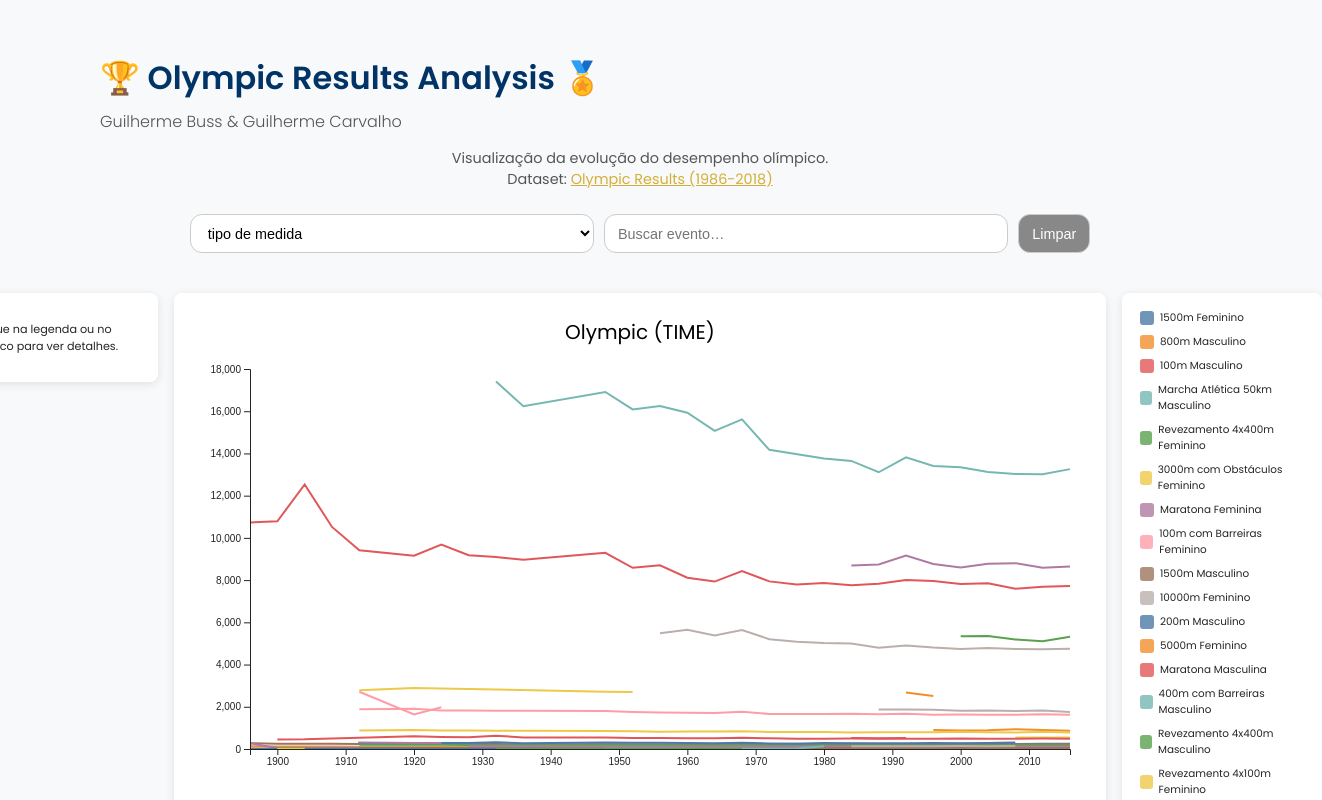
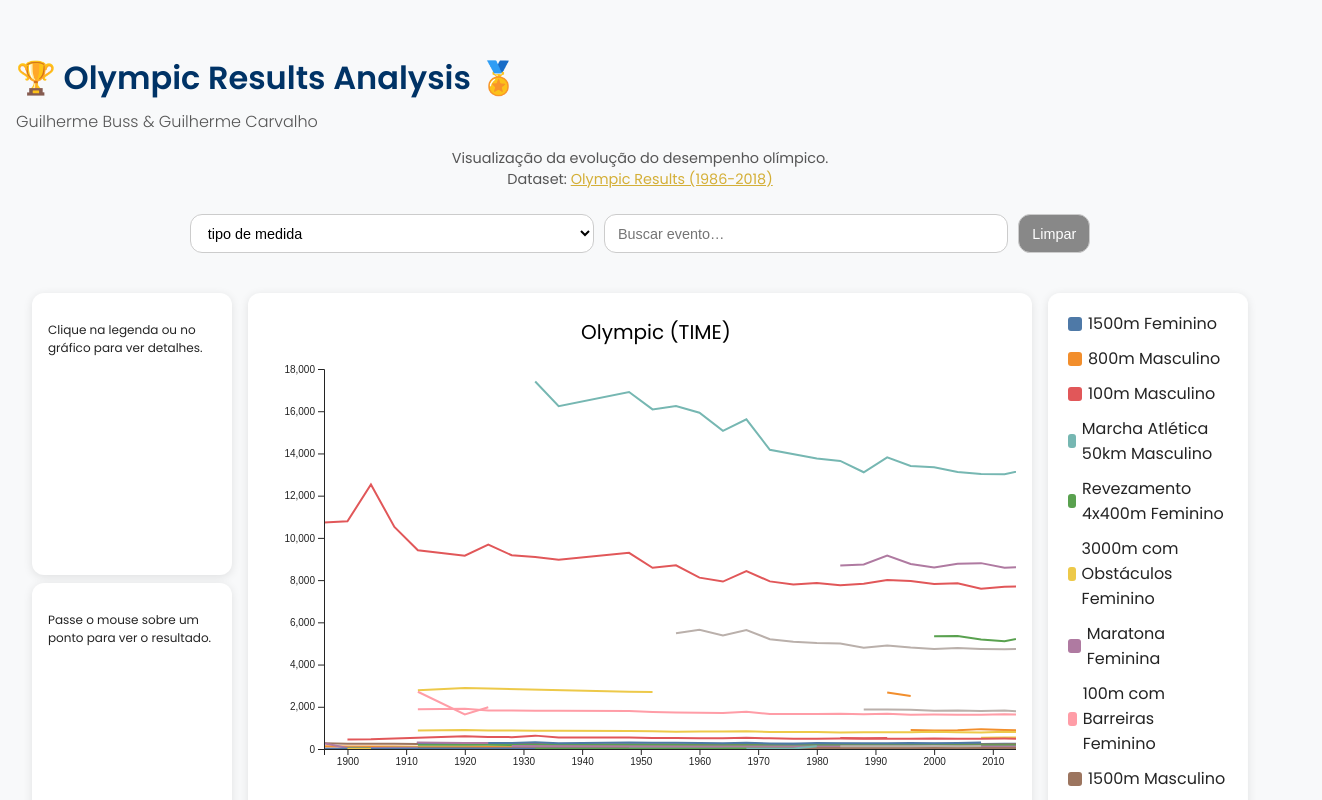
Before and after one commit to FGV-VIS-2025/tarefa-4-analise_de_resultados-olimpiadas, a SvelteKit app: page / in a window 1280 px wide. Shown: the top 800 px of the page, 1322 px wide, since content can reach past the window. Built offline with nearby package versions, Linux system fonts and the light colour scheme.

Commit message:
Hover atualizado, foto do atleta agora aparece.

```diff
--- a/src/components/Graph.svelte
+++ b/src/components/Graph.svelte
@@ -1,296 +1,317 @@
 <script>
-import { onMount } from 'svelte';
+	import { onMount, onDestroy } from 'svelte';
 	import * as d3 from 'd3';
 
+	/* props ---------------------------------------------------------- */
 	export let csvUrl;
-export let measure;
-export let filter = '';
-export let valueTypes = [];
+	export let measure     = '';
+	export let searchQuery = '';      /* usado pela página */
+	export let valueTypes  = [];
 
-const m = { t: 60, r: 20, b: 60, l: 60 };
-const W = 900, H = 500;
+	/* layout --------------------------------------------------------- */
+	const margin = { top: 60, right: 20, bottom: 60, left: 60 };
+	const chartHeight = 500;
+	let chartWidth = 600;
 
-let svgEl, rawData = [], filteredData = [], groups = [], legendGroups = [];
-let x, y, col;
-let activeSport = null;
-let ttVisible = false;
-let tt = { x:0, y:0, sport:'', athlete:'', value:0, year:0 };
+	let svgRef, chartContainerRef, ro;   /* ResizeObserver */
 
-// variáveis de info-card
-let introYear, recordAthlete, recordValue, recordYear;
+	/* data & state --------------------------------------------------- */
+	let rawData=[], filtered=[], groups=[], legend=[];
+	let xScale,yScale,color;
 
-onMount(async () => {
+	let activeEvent=null;
+	let introYear, recordRow, recAth, recVal, recYear;
+	let recPhoto='', recFlag='';
+
+	/* hover ---------------------------------------------------------- */
+	let hoverVisible=false;
+	let hover={sport:'',athlete:'',year:0,value:0,country:'',photo:'',flag:''};
+	const cache=new Map();
+
+	/* --------------------------- mount ------------------------------ */
+	onMount(async ()=>{
 		rawData = await d3.csv(csvUrl);
-    valueTypes = [...new Set(rawData.map(d => d.value_type))].filter(Boolean);
-    if (valueTypes.length && !measure) measure = valueTypes[0];
-    applyFilters();
+		valueTypes=[...new Set(rawData.map(d=>d.value_type))].filter(Boolean);
+		if(!measure && valueTypes.length) measure=valueTypes[0];
+
+		updateWidth();
+		if(typeof ResizeObserver!=='undefined'){
+			ro=new ResizeObserver(updateWidth);
+			ro.observe(chartContainerRef);
+		}
+		filterData();
 	});
+	onDestroy(()=>ro?.disconnect());
 
-$: if (rawData.length || measure || filter) applyFilters();
+	/* reactivos */
+	$: { rawData; measure; searchQuery; rawData.length && filterData(); }
 
-function applyFilters() {
-    filteredData = rawData.filter(d =>
-    d.medal_type === 'GOLD' &&
-    !isNaN(+d.value_unit) &&
-    (measure ? d.value_type === measure : true)
+	/* ------------------------- helpers ----------------------------- */
+	function updateWidth(){
+		if(!chartContainerRef) return;
+		const w=chartContainerRef.clientWidth;
+		chartWidth=Math.max(300, w - margin.left - margin.right);
+		draw();
+	}
+
+	function filterData() {
+    filtered = rawData.filter(r =>
+      r.medal_type === 'GOLD' &&
+      !isNaN(+r.value_unit) &&
+      (!measure || r.value_type === measure)
     );
-    if (filter.trim()) {
-    const term = filter.trim().toLowerCase();
-    filteredData = filteredData.filter(d =>
-        d.event_title.toLowerCase().includes(term)
-    );
+
+    // Apply search filter
+    if (searchQuery.trim()) {
+      const q = searchQuery.trim().toLowerCase();
+      filtered = filtered.filter(r => r.event_title.toLowerCase().includes(q));
     }
-    groups       = Array.from(d3.group(filteredData, d => d.event_title));
-    legendGroups = groups.map(([ev]) => ev);
 
-    // escala de cor fixa pra todos
-    col = d3.scaleOrdinal()
-    .domain(legendGroups)
-    .range(d3.schemeTableau10);
+    // Group filtered data
+    groups = Array.from(d3.group(filtered, r => r.event_title));
+    legend = groups.map(([ev]) => ev);
+    color = d3.scaleOrdinal().domain(legend).range(d3.schemeTableau10);
 
     draw();
   }
 
-function selectSport(evName) {
-    activeSport = activeSport === evName ? null : evName;
-    ttVisible   = false;
-    calcSportInfo();
+  $: { rawData, measure, searchQuery, rawData.length && filterData(); }
+
+	function selectEvent(ev){
+		activeEvent = activeEvent===ev ? null : ev;
+		hoverVisible=false;
+		calcInfo();
 		draw();
 	}
 
-// calcula introYear e record do esporte ativo
-function calcSportInfo() {
-    if (!activeSport) return;
-    const data = rawData.filter(d =>
-    d.event_title === activeSport &&
-    d.medal_type === 'GOLD' &&
-    !isNaN(+d.value_unit)
-    );
-    introYear = d3.min(data, d => +d.ano);
-    const rec = data.reduce((a,b) => +b.value_unit > +a.value_unit ? b : a);
-    recordAthlete = rec.athlete_full_name;
-    recordValue   = rec.value_unit;
-    recordYear    = rec.ano;
+	function calcInfo(){
+		if(!activeEvent) return;
+		const rows = rawData.filter(r=>r.event_title===activeEvent && r.medal_type==='GOLD');
+		introYear = d3.min(rows,r=>+r.ano);
+		recordRow = measure==='TIME'
+			? rows.reduce((a,b)=>+b.value_unit<+a.value_unit?b:a)
+			: rows.reduce((a,b)=>+b.value_unit>+a.value_unit?b:a);
+
+		recAth = recordRow.athlete_full_name;
+		recVal = recordRow.value_unit;
+		recYear= recordRow.ano;
+
+		const k=recordRow.athlete_url||recordRow.athlete_link||'';
+		if(k && !cache.has(k)){
+			fetch(k).then(r=>r.text()).then(h=>{
+				const d=new DOMParser().parseFromString(h,'text/html');
+				cache.set(k,{
+					photo:d.querySelector('section picture img')?.src||'',
+					flag :d.querySelector('section img[alt][src*="noc"]')?.src||''
+				});
+				const o=cache.get(k); recPhoto=o.photo; recFlag=o.flag;
+			}).catch(()=>cache.set(k,{photo:'',flag:''}));
+		}else if(k){const o=cache.get(k)||{}; recPhoto=o.photo; recFlag=o.flag;}
 	}
 
-function draw() {
-    if (!svgEl) return;
-    const svg = d3.select(svgEl);
+	async function showHover(row){
+		hover={sport:row.event,athlete:row.raw.athlete_full_name,
+		       year:row.year,value:row.val,country:row.raw.country_name,
+		       photo:'',flag:''};
+		const k=row.raw.athlete_url||row.raw.athlete_link||'';
+		if(k && !cache.has(k)){
+			try{
+				const html=await (await fetch(k)).text();
+				const d=new DOMParser().parseFromString(html,'text/html');
+				cache.set(k,{
+					photo:d.querySelector('section picture img')?.src||'',
+					flag :d.querySelector('section img[alt][src*="noc"]')?.src||''
+				});
+			}catch{cache.set(k,{photo:'',flag:''});}
+		}
+		if(k){const o=cache.get(k)||{}; hover.photo=o.photo; hover.flag=o.flag;}
+		hoverVisible=true;
+	}
+	const hideHover=()=>hoverVisible=false;
+	const resetAll = ()=>{activeEvent=null; hoverVisible=false; draw();};
+
+	/* --------------------------- draw ------------------------------ */
+	function draw(){
+		if(!svgRef) return;
+		const svg=d3.select(svgRef)
+			.attr('width',chartWidth+margin.left+margin.right)
+			.attr('height',chartHeight);
 		svg.selectAll('*').remove();
 
-    const displayGroups = activeSport
-    ? groups.filter(([ev]) => ev === activeSport)
+		const useGroups = activeEvent
+			? groups.filter(([ev])=>ev===activeEvent)
 			: groups;
 
-    if (!displayGroups.length) {
+		const years = useGroups.flatMap(([,v])=>v.map(r=>+r.ano));
+		const vals  = useGroups.flatMap(([,v])=>v.map(r=>+r.value_unit));
+		if(!years.length){
 			svg.append('text')
-        .attr('x', W/2).attr('y', H/2)
+				.attr('x',(chartWidth+margin.left+margin.right)/2)
+				.attr('y',chartHeight/2)
 				.attr('text-anchor','middle')
 				.text('Sem dados');
 			return;
 		}
 
-    const years = displayGroups.flatMap(([, v]) => v.map(d => +d.ano));
-    const vals  = displayGroups.flatMap(([, v]) => v.map(d => +d.value_unit));
+		xScale=d3.scaleLinear().domain(d3.extent(years))
+			.range([margin.left, margin.left+chartWidth]);
+		yScale=d3.scaleLinear().domain([0, d3.max(vals)]).nice()
+			.range([chartHeight-margin.bottom, margin.top]);
 
-    x = d3.scaleLinear()
-    .domain(d3.extent(years)).range([m.l, W-m.r]);
-    y = d3.scaleLinear()
-    .domain([0, d3.max(vals)]).nice().range([H-m.b, m.t]);
+		const line=d3.line().x(d=>xScale(d.year)).y(d=>yScale(d.val));
 
-    const line = d3.line()
-    .x(d => x(d.year))
-    .y(d => y(d.val));
-
-    // título
 		svg.append('text')
-    .attr('x', W/2).attr('y', 30)
+			.attr('x',(chartWidth+margin.left+margin.right)/2)
+			.attr('y',30)
 			.attr('text-anchor','middle')
 			.attr('font-size','20px')
 			.text(`Olympic (${measure})`);
 
-    displayGroups.forEach(([ev, rows]) => {
-    const serie = rows.map(r => ({
-        year: +r.ano, val: +r.value_unit, raw: r, event: ev
-    })).sort((a,b)=>a.year-b.year);
+		useGroups.forEach(([ev,rows])=>{
+			const series=rows.map(r=>({year:+r.ano,val:+r.value_unit,raw:r,event:ev}))
+				.sort((a,b)=>a.year-b.year);
 
-    const maxPoint = serie.reduce((a,b)=> b.val>a.val?b:a);
+			svg.append('path').datum(series)
+				.attr('fill','none').attr('stroke',color(ev)).attr('stroke-width',2)
+				.attr('d',line)
+				.style('cursor','pointer')
+				.on('click',e=>{e.stopPropagation();selectEvent(ev);});
 
-    // linha
-    svg.append('path')
-        .datum(serie)
-        .attr('fill','none')
-        .attr('stroke',col(ev))
-        .attr('stroke-width',2)
-        .style('cursor','pointer')
-        .on('click', evt => { evt.stopPropagation(); selectSport(ev) })
-        .attr('d', line);
-
-    // pontos
-    if (activeSport===ev) {
-        svg.selectAll(null)
-        .data(serie)
-        .enter().append('circle')
-        .attr('cx', d=>x(d.year))
-        .attr('cy', d=>y(d.val))
-        .attr('r', d=> d===maxPoint?6:3)
-        .attr('fill', d=> d===maxPoint?'white':col(ev))
-        .attr('stroke', d=> d===maxPoint?col(ev):null)
-        .attr('stroke-width', d=> d===maxPoint?2:0)
-        .style('cursor','pointer')
-        .on('click', (event, d) => {
-        event.stopPropagation();
-        showTooltip(event, d);
-        });
-    }
+			svg.selectAll(null).data(series).enter().append('circle')
+				.attr('cx',d=>xScale(d.year)).attr('cy',d=>yScale(d.val))
+				.attr('r',8).attr('fill','transparent')
+				.on('mouseenter',(_,d)=>showHover(d))
+				.on('mouseleave',hideHover)
+				.on('click',e=>{e.stopPropagation();selectEvent(ev);});
 		});
 
-    // eixos
 		svg.append('g')
-    .attr('transform',`translate(0,${H-m.b})`)
-    .call(d3.axisBottom(x).ticks(10).tickFormat(d3.format('d')));
+			.attr('transform',`translate(0,${chartHeight-margin.bottom})`)
+			.call(d3.axisBottom(xScale).ticks(10).tickFormat(d3.format('d')));
 		svg.append('g')
-    .attr('transform',`translate(${m.l},0)`)
-    .call(d3.axisLeft(y));
+			.attr('transform',`translate(${margin.left},0)`)
+			.call(d3.axisLeft(yScale));
 	}
-
-function showTooltip(event, d) {
-  tt = {
-    x: event.clientX,
-    y: event.clientY,
-    sport: d.event,
-    athlete: d.raw.athlete_full_name,
-    value: d.val,
-    year: d.year
-  };
-  ttVisible = true;
-}
-
-function handleClickOutside() {
-    activeSport = null;
-    ttVisible   = false;
-    draw();
-}
-
-function getNoDataMessage(){ return ''; }
 </script>
 
-<style>
-  .dashboard {
-    display: grid;
-    grid-template-columns: 200px 1fr 200px;
-    gap: 1rem;
-    align-items: start;
-    justify-content: center;
-    max-width: 1200px;
-    margin: 0 auto;
-    padding: 1rem;
-  }
-
-  .info-card,
-  .chart-container,
-  .legend {
-    background: #fff;
-    padding: 1rem;
-    border-radius: 8px;
-    box-shadow: 0 2px 10px rgba(0,0,0,.1);
-  }
-
-  .info-card {
-    font-size: 0.7rem;
-  }
-
-  .legend {
-    max-height: 500px;
-    overflow-y: auto;
-    font-size: .85rem;
-  }
-
-  .legend-item {
-    display: flex;
-    align-items: center;
-    font-size: 0.65rem;
-    margin-bottom: 6px;
-    padding: 1px 2px;
-    border-radius: 4px;
-    cursor: pointer;
-    transition: background-color .2s, transform .2s;
-  }
-  .legend-item:hover {
-    background-color: rgba(0,0,0,.05);
-  }
-  .legend-item.active {
-    background-color: rgba(212,175,55,0.2);
-    transform: scale(1.03);
-  }
-
-  .swatch {
-    width: 14px;
-    height: 14px;
-    border-radius: 3px;
-    margin-right: 6px;
-    transition: transform .2s, opacity .2s;
-    opacity: 0.8;
-  }
-  .legend-item.active .swatch {
-    transform: scale(1.4);
-    opacity: 1;
-  }
-
-  .tt {
-  position: fixed;
-  background: white;
-  border: 1px solid #ccc;
-  border-radius: 4px;
-  padding: 0.5rem;
-  font-size: 0.8rem;
-  box-shadow: 0 2px 6px rgba(0,0,0,0.15);
-  pointer-events: none;
-  z-index: 1000;
-  max-width: 150px;
-}
-
-</style>
-
-<div class="dashboard" on:click={handleClickOutside}>
-<!-- Info-card -->
+<div class="dashboard" on:click={resetAll}>
+  <div class="cards-column">
+	<!-- info-card -->
 	<aside class="info-card">
-    {#if activeSport}
-    <h2>{activeSport}</h2>
+		{#if activeEvent}
+			<h2>{activeEvent}</h2>
 			<p><b>Introduzido em:</b> {introYear}</p>
-    <p><b>Recorde:</b> {recordValue} ({measure.toLowerCase()})</p>
-    <p><b>Atleta:</b> {recordAthlete} em {recordYear}</p>
+			<p><b>Recorde mundial:</b> {recVal} ({measure.toLowerCase()})</p>
+			<p><b>Atleta:</b> {recAth} – {recYear}</p>
+			{#if recPhoto}<img class="ath-img" src={recPhoto} alt={recAth}/>{/if}
+			<p><b>País:</b> {recordRow.country_name}
+				{#if recFlag}<img class="flag" src={recFlag} alt={recordRow.country_name}/>{/if}
+			</p>
 		{:else}
 			<p>Clique na legenda ou no gráfico para ver detalhes.</p>
 		{/if}
 	</aside>
 
-<!-- Gráfico -->
-<div class="chart-container">
-    <svg bind:this={svgEl} width={W} height={H}></svg>
+	<!-- hover-card -->
+	<aside class="hover-card">
+		{#if hoverVisible}
+			<h3>Resultado do ponto</h3>
+			<p><b>{hover.sport}</b> – {hover.year}</p>
+			{#if hover.photo}<img class="ath-img" src={hover.photo} alt={hover.athlete}/>{/if}
+			<p><b>Atleta:</b> {hover.athlete}</p>
+			<p><b>País:</b> {hover.country}
+				{#if hover.flag}<img class="flag" src={hover.flag} alt={hover.country}/>{/if}
+			</p>
+			<p><b>Resultado:</b> {hover.value}
+				{measure==='TIME'?' s':measure==='DISTANCE'?' m':measure==='WEIGHT'?' kg':''}
+			</p>
+		{:else}
+			<p>Passe o mouse sobre um ponto para ver o resultado.</p>
+		{/if}
+	</aside>
   </div>
 
-<!-- Legenda -->
-{#if legendGroups.length}
+	<!-- gráfico -->
+	<div class="chart-container" bind:this={chartContainerRef}>
+		<svg bind:this={svgRef}></svg>
+	</div>
+
+	<!-- legenda -->
 	<aside class="legend">
-    {#each legendGroups as ev}
-    <div
-        class="legend-item"
-        class:active={activeSport === ev}
-        on:click|stopPropagation={() => selectSport(ev)}>
-        <span class="swatch" style="background:{col(ev)}"></span>
-        {ev}
+		{#each legend as ev}
+			<div class="legend-item" role="button" tabindex="0"
+			     class:active={activeEvent===ev}
+			     on:click|stopPropagation={()=>selectEvent(ev)}>
+				<span class="swatch" style="background:{color(ev)}"></span>{ev}
 			</div>
 		{/each}
 	</aside>
-{/if}
+</div>
 
-{#if ttVisible}
-  <aside class="tt" style="left:{tt.x + 10}px; top:{tt.y + 10}px">
-    <b>{tt.sport}</b><br>
-    Ano: {tt.year}<br>
-    Atleta: {tt.athlete}<br>
-    Resultado: {tt.value}{measure==='TIME'?' s':measure==='DISTANCE'?' m':measure==='WEIGHT'?' kg':''}
-  </aside>
-{/if}
-</div>
+<style>
+.dashboard{
+	display:grid;
+	grid-template-columns:200px 1fr 200px;
+	grid-template-rows: 1fr 0 0;
+	gap:1rem;
+	padding:1rem;
+	width:100%;
+	box-sizing:border-box;
+}
+
+.info-card,
+.hover-card{
+	min-height:250px;
+	max-height:300px;   /* nunca somam mais que 480px */
+	overflow-y:auto;
+	font-size:0.75rem;
+}
+.info-card,
+.hover-card{
+	flex: 1 1 48%;                  /* divide espaço quase pela metade    */
+	overflow-y: auto;
+	font-size: .75rem;
+	padding: 1rem;
+	border-radius: var(--radius);
+	background: var(--card);
+	box-shadow: 0 2px 10px rgba(0,0,0,.1);
+}
+.chart-container{grid-column:2;grid-row:1/span 3;min-width:0;}
+
+.info-card,.hover-card,.chart-container,.legend{
+	background:var(--card);padding:1rem;border-radius:var(--radius);
+	box-shadow:0 2px 10px rgba(0,0,0,.1);
+}
+
+/* svg */
+.chart-container svg{width:100%;height:500px;}
+.legend{max-height:500px;overflow-y:auto;}
+
+.ath-img{width:60px;border-radius:6px;display:block;margin:.4rem 0;}
+.flag{width:14px;height:9px;margin-left:3px;vertical-align:middle;}
+
+.legend-item{
+	display:flex;align-items:center;margin-bottom:6px;
+	cursor:pointer;border-radius:4px;padding:2px 4px;
+	transition:background-color .2s,transform .2s;white-space:normal;
+}
+.legend-item:hover{background:rgba(0,0,0,.05);}
+.legend-item.active{background:rgba(212,175,55,.25);transform:scale(1.03);}
+.legend-item .swatch{width:14px;height:14px;border-radius:3px;margin-right:6px;}
+.legend-item.active .swatch{transform:scale(1.3);}
+
+.chart-container svg text      {font-family:Poppins,sans-serif;}
+.chart-container svg .tick line,
+.chart-container svg .domain   {stroke:var(--grid);}
+.chart-container svg .tick text{font-size:.75rem;}
+
+.cards-column{
+	grid-column: 1;                 /* primeira coluna da grade */
+	grid-row:    1 / span 3;        /* ocupa toda a altura da grade */
+	display: flex;
+	flex-direction: column;
+	height: 500px;                  /* igual à altura do SVG              */
+	max-height: 500px;
+	gap: .5rem;
+}
+</style>
--- a/src/routes/+page.svelte
+++ b/src/routes/+page.svelte
@@ -6,7 +6,7 @@
 	let valueTypes = [];
     let selectedEvent = '';
 
-	$: graphKey = measure + search;	/* força remount */
+	$: graphKey = measure + search;	/* force remount */
 </script>
 
 <svelte:head>
@@ -85,16 +85,17 @@
                 on:click={() => selectedEvent = ''}>voltar</button>
     </h2>
 
-    <Graph  csvUrl="/df_processed.csv"
-            bind:valueTypes
-            {measure}
-            filter={selectedEvent}     />
+    <Graph
+		csvUrl="/df_processed.csv"
+		bind:valueTypes
+		{measure}
+		searchQuery={search}/>
     {/if}
 </div>
 
 <style>
 .page {
-	max-width: 1080px;
+	max-width: 1380px;
 	margin: auto;
 	padding: 3rem 1rem;
 }
```
Lines whose indentation alone changed are shown as unchanged.
